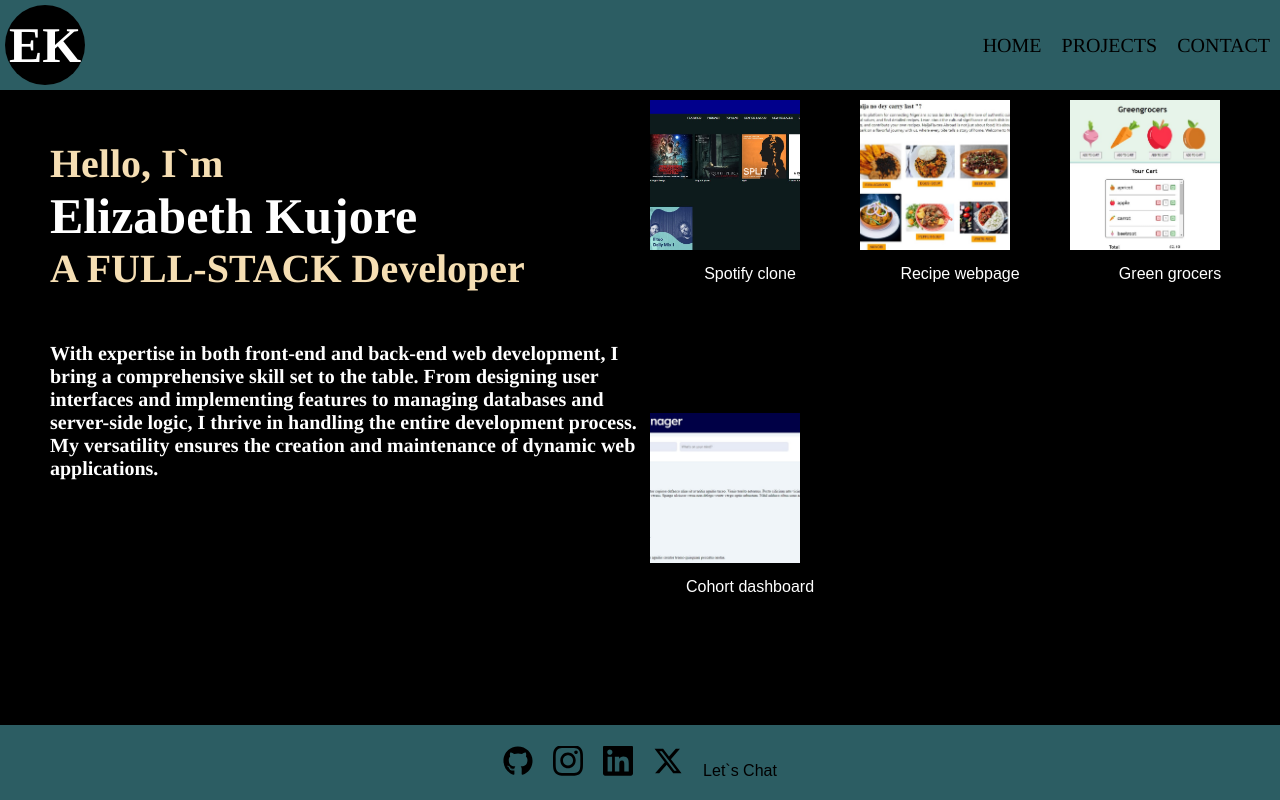
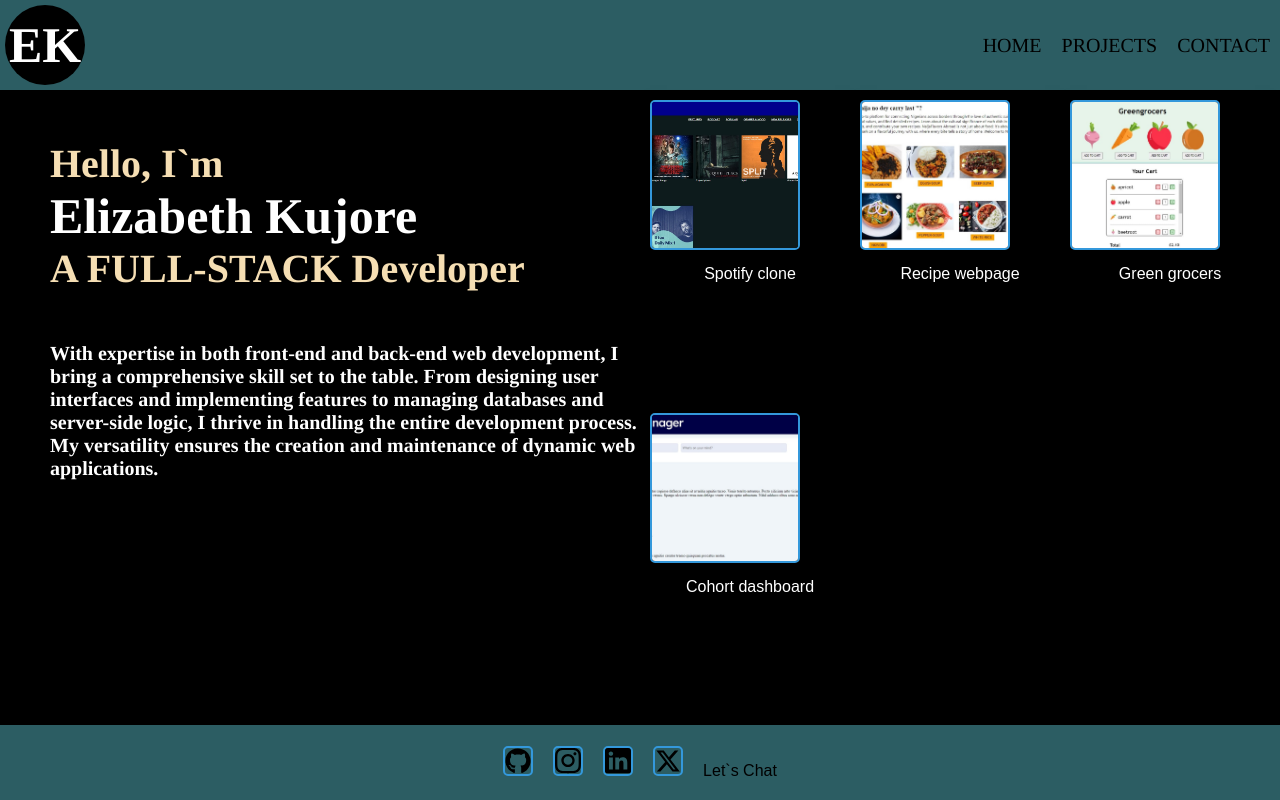
Before and after one commit to Elizabethcodes44/My-Portfolio, a React (Vite) app: page /projects in a window 1280 px wide. Built offline with nearby package versions, Linux system fonts and the light colour scheme.

Commit message:
ımages outlıne

```diff
--- a/src/components/projects.css
+++ b/src/components/projects.css
@@ -10,12 +10,15 @@
     display: grid;
     grid-template-rows: auto 1fr; /* Separate the image and link into two rows */
     text-align: center;
+    box-shadow: 0 0 10px rgba(0, 0, 0, 0.5);
   }
 
   img {
     height: 150px;
     width: 150px;
     object-fit: cover;
+    border-radius: 5px; /* Add border-radius for a rounded look */
+    border: 2px solid #3498db;
   }
 
   a {
```
